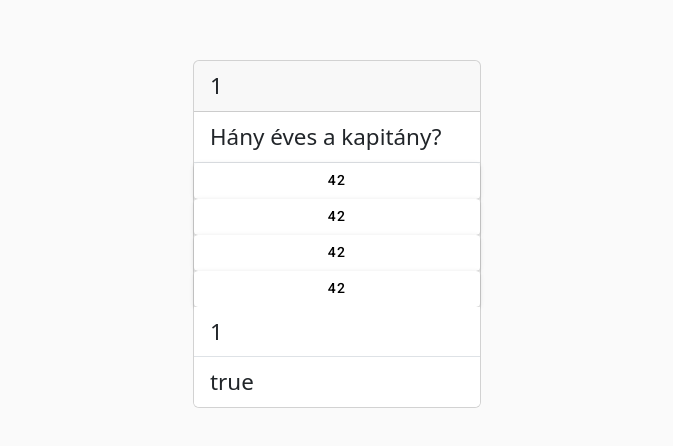
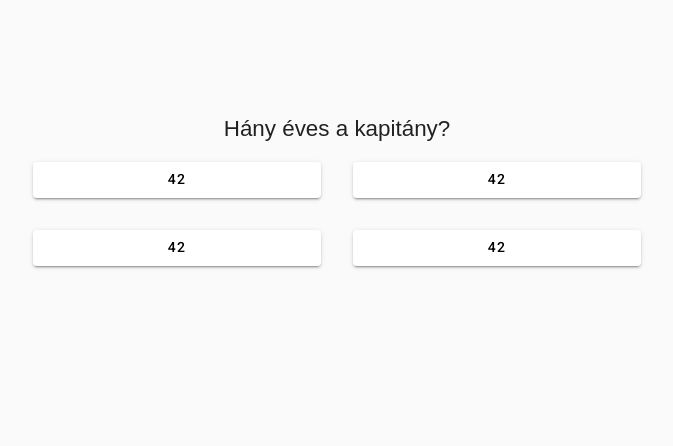
Before and after one commit to EKKE-AFP-I/Csapat01, an Angular app in the folder frontend/: page /question in a window 1280 px wide. Shown: the part 240-686 px from the top of the page, without its empty margins (303-976 px from the left). Built offline with nearby package versions, Linux system fonts and the light colour scheme; data requests are answered from the project's data file.

Commit message:
Question component items realigned

```diff
--- a/frontend/src/app/page/question/question.component.html
+++ b/frontend/src/app/page/question/question.component.html
@@ -1,34 +1,55 @@
+<main>
   <div class="nav-gap">
-  <div class="d-flex flex-column justify-content-center align-items-center min-vh-100">
-    <!-- <p>question works!</p> -->
-    <div *ngIf="list$ | async as list">
+  </div>
+  <div *ngIf="list$ | async as list" class="d-flex flex-column justify-content-center align-items-center">
+    <div *ngIf="list[0] as quiz" class="quiz-container col-10 col-lg-8 col-xl-6">
+      <div class="question">{{ quiz.question }}</div>
+      <div class="answer-buttons d-flex flex-column flex-lg-row col-12 flex-wrap">
+        <div class="col-12 col-md-10 offset-md-1 offset-lg-0 col-lg-6 p-2 p-lg-3">
+          <button (click)="selectAnswer(quiz.correctAnswer == 1)" class="col-12 p-2 p-lg-3" mat-raised-button>{{ quiz.answer1 }}</button>
+        </div>
+        <div class="col-12 col-md-10 offset-md-1 offset-lg-0 col-lg-6 p-2 p-lg-3">
+          <button (click)="selectAnswer(quiz.correctAnswer == 2)" class="col-12 p-2 p-lg-3" mat-raised-button>{{ quiz.answer2 }}</button>
+        </div>
+        <div class="col-12 col-md-10 offset-md-1 offset-lg-0 col-lg-6 p-2 p-lg-3">
+          <button (click)="selectAnswer(quiz.correctAnswer == 3)" class="col-12 p-2 p-lg-3" mat-raised-button>{{ quiz.answer3 }}</button>
+        </div>
+        <div class="col-12 col-md-10 offset-md-1 offset-lg-0 col-lg-6 p-2 p-lg-3">
+          <button (click)="selectAnswer(quiz.correctAnswer == 4)" class="col-12 p-2 p-lg-3" mat-raised-button>{{ quiz.answer4 }}</button>
+        </div>
+        <!-- <button (click)="selectAnswer(quiz.correctAnswer == 2)" class="answer-button col-12 col-md-10 offset-md-1 offset-lg-0 col-lg-6" mat-raised-button>{{ quiz.answer2 }}</button>
+        <button (click)="selectAnswer(quiz.correctAnswer == 3)" class="answer-button col-12 col-md-10 offset-md-1 offset-lg-0 col-lg-6" mat-raised-button>{{ quiz.answer3 }}</button>
+        <button (click)="selectAnswer(quiz.correctAnswer == 4)" class="answer-button col-12 col-md-10 offset-md-1 offset-lg-0 col-lg-6" mat-raised-button>{{ quiz.answer4 }}</button> -->
+      </div>
+      <div *ngIf="success == 1" class="card-footer">
+        YEEY! Correct answer!
+      </div>
+      <div *ngIf="success == -1" class="card-footer">
+        Oh noo! Wrong answer!
+      </div>
+
+
+    </div>
     <!-- <div *ngFor="let quiz of list" class="card" style="width: 18rem;"> -->
-      <div *ngIf="list[0] as quiz" class="card" style="width: 18rem;">
+    <!-- <div *ngIf="list[0] as quiz" class="card" style="width: 18rem;">
       <div class="card-header">
         {{ quiz.id }}
       </div>
-        <!-- <form [formGroup]="quizForm"> -->
         <ul class="list-group list-group-flush">
           <li class="list-group-item">{{ quiz.question }}</li>
           <button (click)="selectAnswer(quiz.correctAnswer == 1)" mat-raised-button>{{ quiz.answer1 }}</button>
           <button (click)="selectAnswer(quiz.correctAnswer == 2)" mat-raised-button>{{ quiz.answer2 }}</button>
           <button (click)="selectAnswer(quiz.correctAnswer == 3)" mat-raised-button>{{ quiz.answer3 }}</button>
           <button (click)="selectAnswer(quiz.correctAnswer == 4)" mat-raised-button>{{ quiz.answer4 }}</button>
-            <!-- <app-answer [answer]="quiz.answer1"></app-answer>
-            <app-answer [answer]="quiz.answer2"></app-answer>
-            <app-answer [answer]="quiz.answer3"></app-answer>
-            <app-answer [answer]="quiz.answer4"></app-answer> -->
           <li class="list-group-item">{{ quiz.correctAnswer }}</li>
           <li class="list-group-item">{{ quiz.active }}</li>
         </ul>
-        <!-- </form> -->
       <div *ngIf="success == 1" class="card-footer">
         YEEY! Correct answer!
       </div>
       <div *ngIf="success == -1" class="card-footer">
         Oh noo! Wrong answer!
       </div>
+    </div> -->
   </div>
-    </div>
-  </div>
-</div>
+</main>
--- a/frontend/src/app/page/question/question.component.scss
+++ b/frontend/src/app/page/question/question.component.scss
@@ -0,0 +1,55 @@
+@use '../../../styles.scss'as styles;
+
+.quiz-container {
+  display: flex;
+  flex-direction: column;
+  align-items: center;
+  justify-content: center;
+  min-height: calc(100vh - styles.$nav-height);
+  // background-color: #f9f9f9;
+  font-family: 'Arial', sans-serif;
+
+  // .answer-buttons {
+  //   gap: 10px ;
+
+  //   .answer-button {
+  //     // gap: 10px !important;
+  //   }
+  // }
+
+//   .question {
+//     font-size: 2.5rem;
+//     font-weight: bold;
+//     margin-bottom: 2rem;
+//     color: #333;
+//   }
+
+//   .answer-buttons {
+//     display: grid;
+//     grid-template-columns: 1fr;
+//     gap: 1rem;
+//     width: 100%;
+//     max-width: 400px;
+
+//     // button {
+//     //   padding: 1rem;
+//     //   font-size: 1rem;
+//     //   font-weight: bold;
+//     //   color: #fff;
+//     //   background-color: #1976d2;
+//     //   border: none;
+//     //   border-radius: 8px;
+//     //   cursor: pointer;
+//     //   transition: background-color 0.3s, transform 0.2s;
+
+//     //   &:hover {
+//     //     background-color: #1565c0;
+//     //     transform: scale(1.05);
+//     //   }
+
+//     //   &:active {
+//     //     background-color: #0d47a1;
+//     //   }
+//     // }
+//   }
+}
```
Lines whose indentation alone changed are shown as unchanged.
